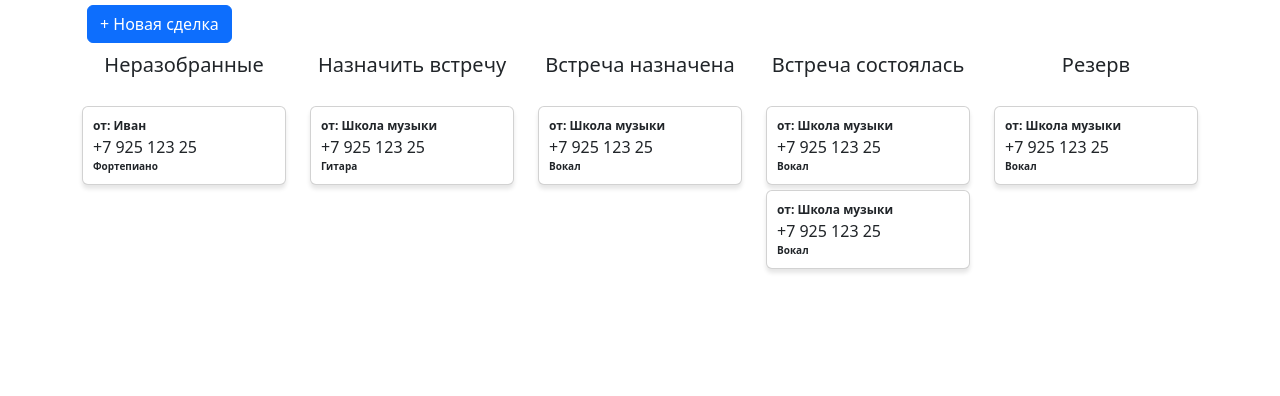
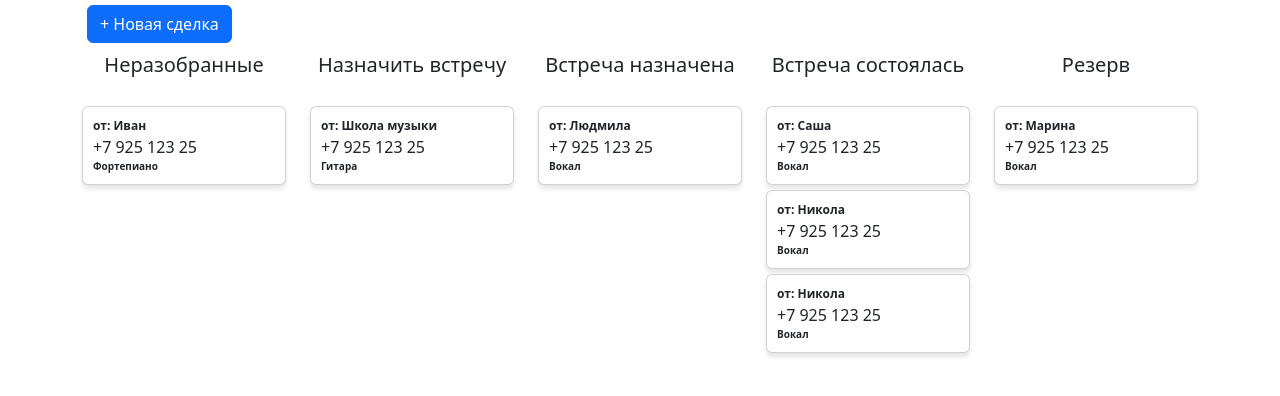
Before and after one commit to SemyonSt/crm, a React (Create React App) app in the folder frontend/: page /deal-board in a window 1280 px wide. Shown: the top 396 px of the page. Built offline with nearby package versions, Linux system fonts and the light colour scheme.

Commit message:
drag-n-drop

```diff
--- a/frontend/src/pages/DealBoard/Bage.jsx
+++ b/frontend/src/pages/DealBoard/Bage.jsx
@@ -1,38 +1,12 @@
 import React from 'react';
-import './bage.scss'
+import './bage.css'
 import { Card } from 'react-bootstrap';
 
-const Bage = (card) => {
+const Bage = (card, handleDragStart) => {
 
-
-    function dragStartHandler(e, card) {
-        console.log('drag', card.name)
-    }
-
-    function dragEndhendler(e) {
-
-    }
-
-    function dragEndhendler(e) {
-
-    }
-
-    function dragOverhandler(e) {
-        e.preventDefault()
-    }
-
-    function dropHandler(e, card) {
-        e.preventDefault()
-        console.log('drop', card.name)
-
-    }
     return (
         <Card
-            onDragStart={(e) => dragStartHandler(e, card) }
-            onDragLeave={(e) =>  dragEndhendler(e)}
-            onDragEnd={(e) =>  dragEndhendler(e)}
-            onDragOver={(e) =>  dragOverhandler(e)}
-            onDrop={(e) =>  dropHandler(e, card)}
+            onDragStart={(e) => handleDragStart(e, card.id)}
             draggable={true}
             className='bage unassembled'
             key={card.id}
--- a/frontend/src/pages/DealBoard/bage.scss
+++ b/frontend/src/pages/DealBoard/bage.css
@@ -32,6 +32,7 @@
 
 .name {
     font-size: 12px;
+    font-weight: bold;
 }
 
 .date {
@@ -39,4 +40,9 @@
 }
 .status {
     font-size: 10px;
+    font-weight: bold;
 }
+
+.description {
+    font-size: 12px;
+}
--- /dev/null
+++ b/frontend/src/pages/DealBoard/board.scss
@@ -0,0 +1,4 @@
+
+.drag-over {
+    background-color: rgb(145, 224, 250);
+  }
--- a/frontend/src/pages/DealBoard/index.jsx
+++ b/frontend/src/pages/DealBoard/index.jsx
@@ -1,27 +1,70 @@
-import React from 'react';
+import React, { useState } from 'react';
 import { Container, Row, Col } from 'react-bootstrap';
 import Button from 'react-bootstrap/Button';
+import './board.scss'
 
 import Bage from './Bage';
 import MyVerticallyCenteredModal from '../Modal/NewDeal'
 
 
-const mass = [
-    { id: 1, name: 'Иван', phone: '+7 925 123 25',  description: 'Фортепиано', status: 'Неразобранные' },
-    { id: 2, name: 'Школа музыки', phone: '+7 925 123 25',  description: 'Гитара', status: 'Назначить встречу' },
-    { id: 3, name: 'Школа музыки', phone: '+7 925 123 25',  description: 'Вокал', status: 'Встреча назначена' },
-    { id: 4, name: 'Школа музыки', phone: '+7 925 123 25',  description: 'Вокал', status: 'Встреча состоялась' },
-    { id: 5, name: 'Школа музыки', phone: '+7 925 123 25',  description: 'Вокал', status: 'Резерв' },
-    { id: 4, name: 'Школа музыки', phone: '+7 925 123 25',  description: 'Вокал', status: 'Встреча состоялась' },
+const initialMass = [
+    { id: 1, name: 'Иван', phone: '+7 925 123 25', description: 'Фортепиано', status: 'Неразобранные' },
+    { id: 2, name: 'Школа музыки', phone: '+7 925 123 25', description: 'Гитара', status: 'Назначить встречу' },
+    { id: 3, name: 'Людмила', phone: '+7 925 123 25', description: 'Вокал', status: 'Встреча назначена' },
+    { id: 4, name: 'Саша', phone: '+7 925 123 25', description: 'Вокал', status: 'Встреча состоялась' },
+    { id: 5, name: 'Марина', phone: '+7 925 123 25', description: 'Вокал', status: 'Резерв' },
+    { id: 6, name: 'Никола', phone: '+7 925 123 25', description: 'Вокал', status: 'Встреча состоялась' },
+    { id: 7, name: 'Никола', phone: '+7 925 123 25', description: 'Вокал', status: 'Встреча состоялась' },
 ];
 
 const DealBoard = () => {
 
-    const [modalShow, setModalShow] = React.useState(false);
+    const [modalShow, setModalShow] = useState(false)
+
+    const [mass, setMass] = useState(initialMass);
+    const [draggedId, setDraggedId] = useState(null);
+
+    const [dragOverColumn, setDragOverColumn] = useState(null);
+
+    const handleDragOver = (e, column) => {
+        e.preventDefault();
+        setDragOverColumn(column);
+    };
+
+    const handleDragLeave = () => {
+        setDragOverColumn(null);
+    };
+
+    const updateStatusInArray = (id, newStatus) => {
+        setMass((prevMass) =>
+            prevMass.map((item) =>
+                item.id === id ? { ...item, status: newStatus } : item
+            )
+        );
+    };
+
+    const handleDragStart = (e, id) => {
+        e.dataTransfer.setData('text/plain', JSON.stringify({ id }));
+        setDraggedId(id);
+    };
+
+    const handleDrop = (e, newStatus) => {
+        e.preventDefault();
+        const data = JSON.parse(e.dataTransfer.getData('text/plain'));
+
+        if (data && data.id === draggedId) {
+            const draggedCard = mass.find((item) => item.id === parseInt(data.id));
+            if (draggedCard) {
+                updateStatusInArray(draggedCard.id, newStatus);
+                setDraggedId(null);
+                setDragOverColumn(null);
+            }
+        }
+    };
 
     const renderCards = (cards) => {
         return cards.map((card) => (
-            Bage(card)
+            Bage(card, handleDragStart)
         ));
     };
 
@@ -52,23 +95,53 @@ const DealBoard = () => {
 
         return (
             <Row>
-                <Col>
+                <Col
+                    className={dragOverColumn === 'Неразобранные' ? 'drag-over' : ''}
+                    onDrop={(e) => handleDrop(e, 'Неразобранные')}
+                    onDragOver={(e) => handleDragOver(e, 'Неразобранные')}
+                    onDragLeave={() => handleDragLeave()}
+                    style={{height: '100vh', borderRadius: '20px'}}
+                >
                     <h3 style={{ height: '50px', textAlign: 'center', fontSize: '20px', padding: '5px' }}>Неразобранные</h3>
                     {renderCards(unassignedCards)}
                 </Col>
-                <Col>
+                <Col
+                    className={dragOverColumn === 'Назначить встречу' ? 'drag-over' : ''}
+                    onDrop={(e) => handleDrop(e, 'Назначить встречу')}
+                    onDragOver={(e) => handleDragOver(e, 'Назначить встречу')}
+                    onDragLeave={() => handleDragLeave()}
+                    style={{height: '100vh', borderRadius: '20px'}}
+                    >
                     <h3 style={{ height: '50px', textAlign: 'center', fontSize: '20px', padding: '5px' }}>Назначить встречу</h3>
                     {renderCards(scheduleMeetingCards)}
                 </Col>
-                <Col>
+                <Col
+                    className={dragOverColumn === 'Встреча назначена' ? 'drag-over' : ''}
+                    onDrop={(e) => handleDrop(e, 'Встреча назначена')}
+                    onDragOver={(e) => handleDragOver(e, 'Встреча назначена')}
+                    onDragLeave={() => handleDragLeave()}
+                    style={{height: '100vh', borderRadius: '20px'}}
+                    >
                     <h3 style={{ height: '50px', textAlign: 'center', fontSize: '20px', padding: '5px' }}>Встреча назначена</h3>
                     {renderCards(meetingScheduledCards)}
                 </Col>
-                <Col>
+                <Col
+                    className={dragOverColumn === 'Встреча состоялась' ? 'drag-over' : ''}
+                    onDrop={(e) => handleDrop(e, 'Встреча состоялась')}
+                    onDragOver={(e) => handleDragOver(e, 'Встреча состоялась')}
+                    onDragLeave={() => handleDragLeave()}
+                    style={{height: '100vh', borderRadius: '20px'}}
+                    >
                     <h3 style={{ height: '50px', textAlign: 'center', fontSize: '20px', padding: '5px' }}>Встреча состоялась</h3>
                     {renderCards(meetingDoneCards)}
                 </Col>
-                <Col>
+                <Col
+                    className={dragOverColumn === 'Резерв' ? 'drag-over' : ''}
+                    onDrop={(e) => handleDrop(e, 'Резерв')}
+                    onDragOver={(e) => handleDragOver(e, 'Резерв')}
+                    onDragLeave={() => handleDragLeave()}
+                    style={{height: '100vh', borderRadius: '20px'}}
+                    >
                     <h3 style={{ height: '50px', textAlign: 'center', fontSize: '20px', padding: '5px' }}>Резерв</h3>
                     {renderCards(reservedCards)}
                 </Col>
--- a/frontend/src/pages/TaskManager/bage.css
+++ b/frontend/src/pages/TaskManager/bage.css
@@ -15,6 +15,7 @@
 .bage:active {
     background-color: #2882b6;
     box-shadow: 0px 6px 12px rgba(0, 0, 0, 0.5);
+    transform: translateY(-5px);
 
   }
 .body {
```
